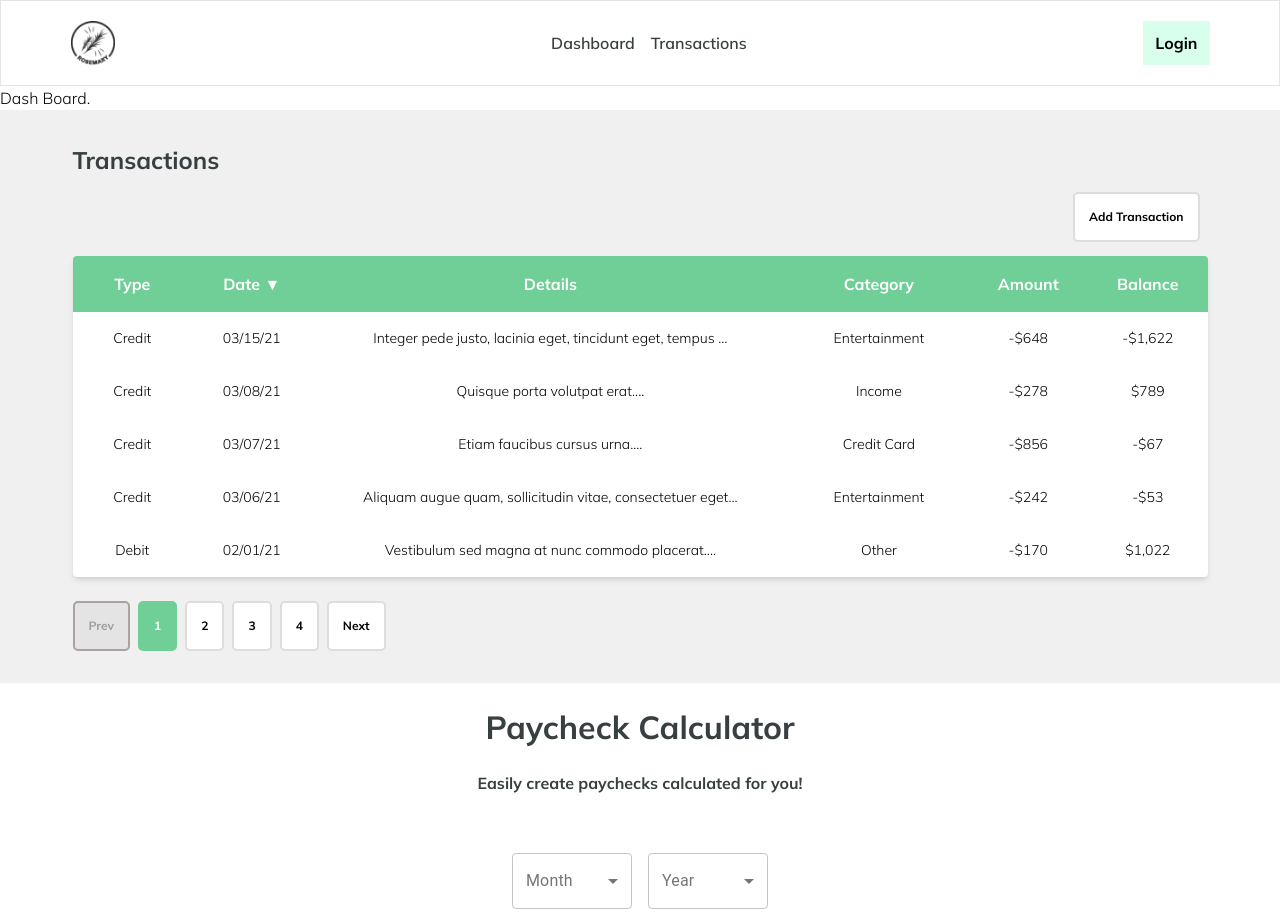
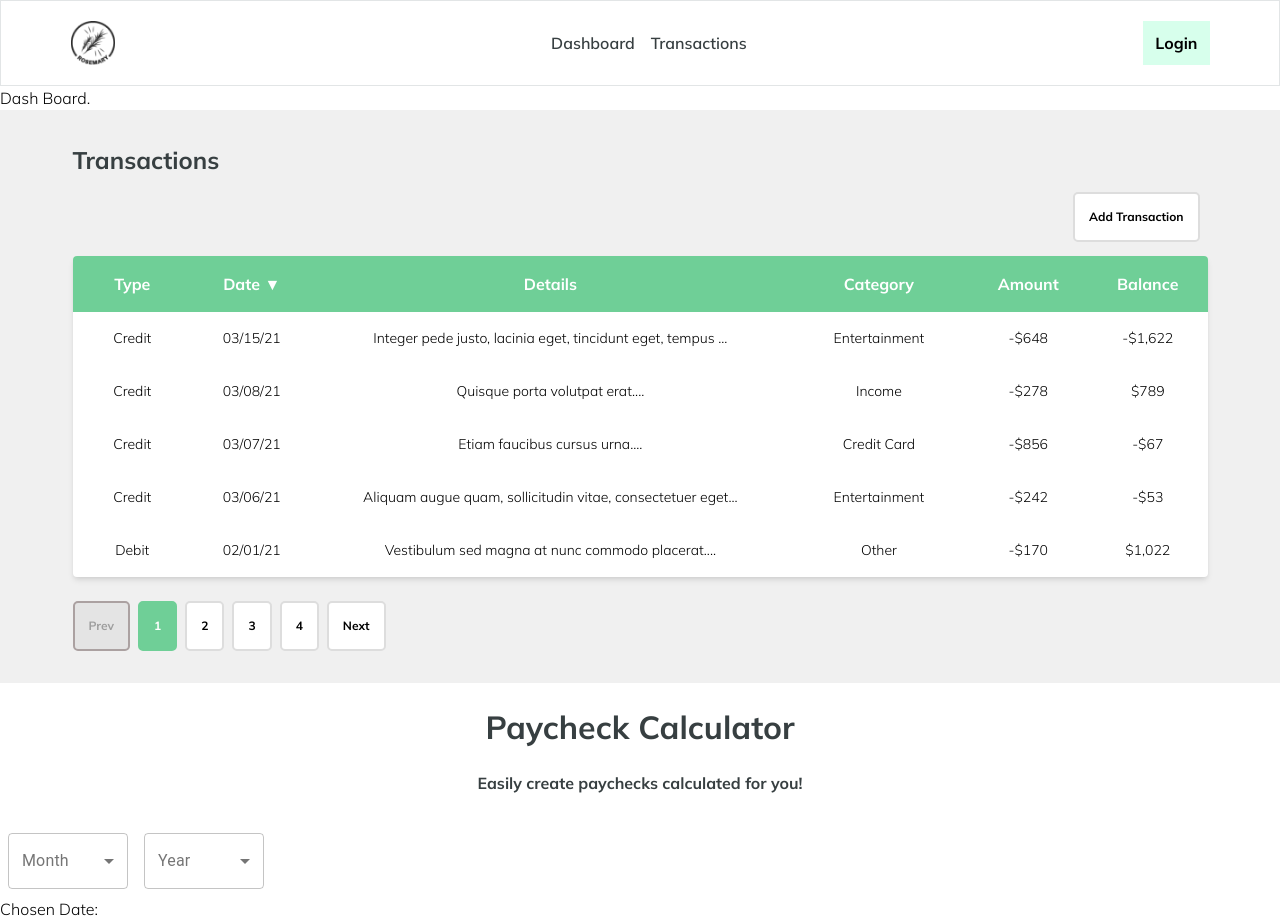
Before and after one commit to markanator/rosemary-personal-finance, a React (Create React App) app: page /dashboard in a window 1280 px wide. Shown: the top 921 px of the page. Built offline with nearby package versions, Linux system fonts and the light colour scheme.

Commit message:
Update pay-calculator.css

```diff
--- a/src/components/features/PayCalculator/pay-calculator.css
+++ b/src/components/features/PayCalculator/pay-calculator.css
@@ -10,8 +10,7 @@
   display: flex;
   flex-direction: column;
 }
-
-.section-box {
+s .section-box {
   min-height: 80px;
   align-items: center;
   justify-content: center;
```
